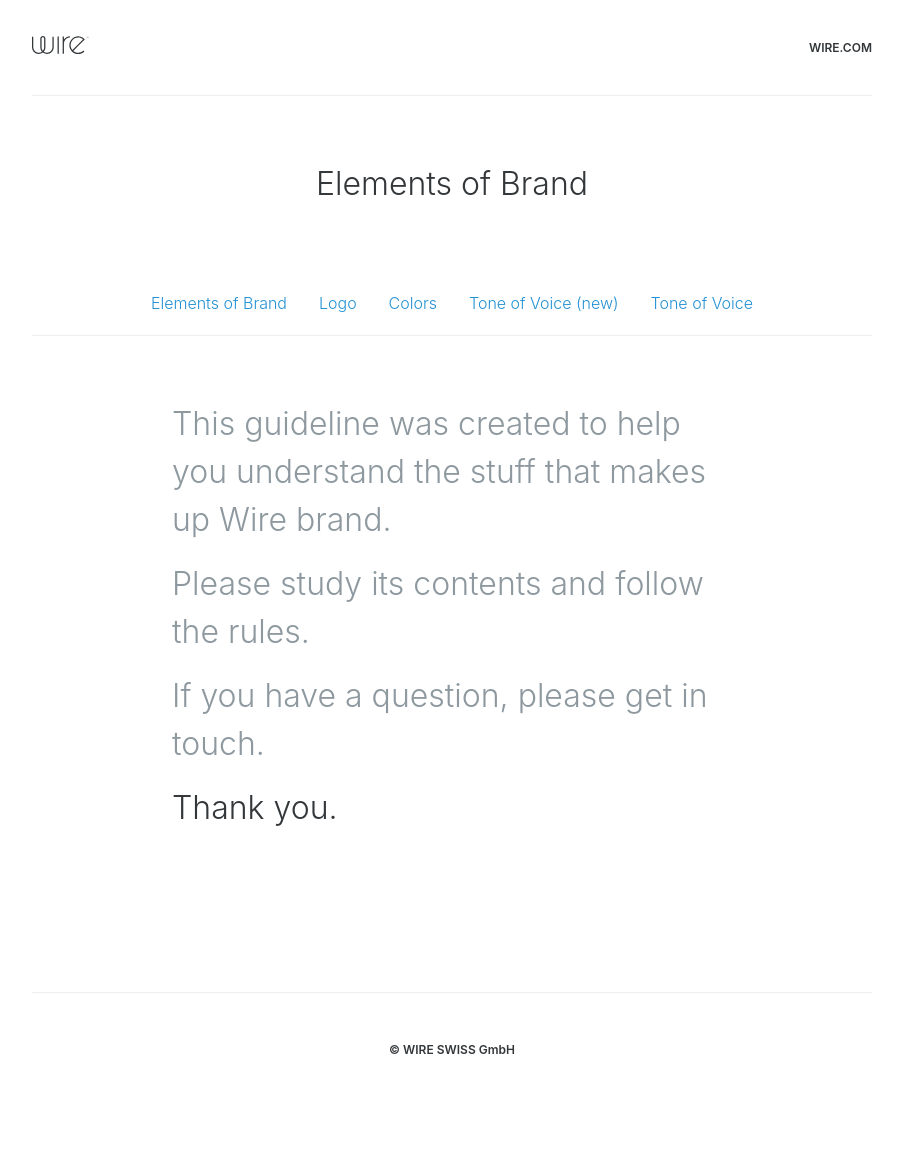
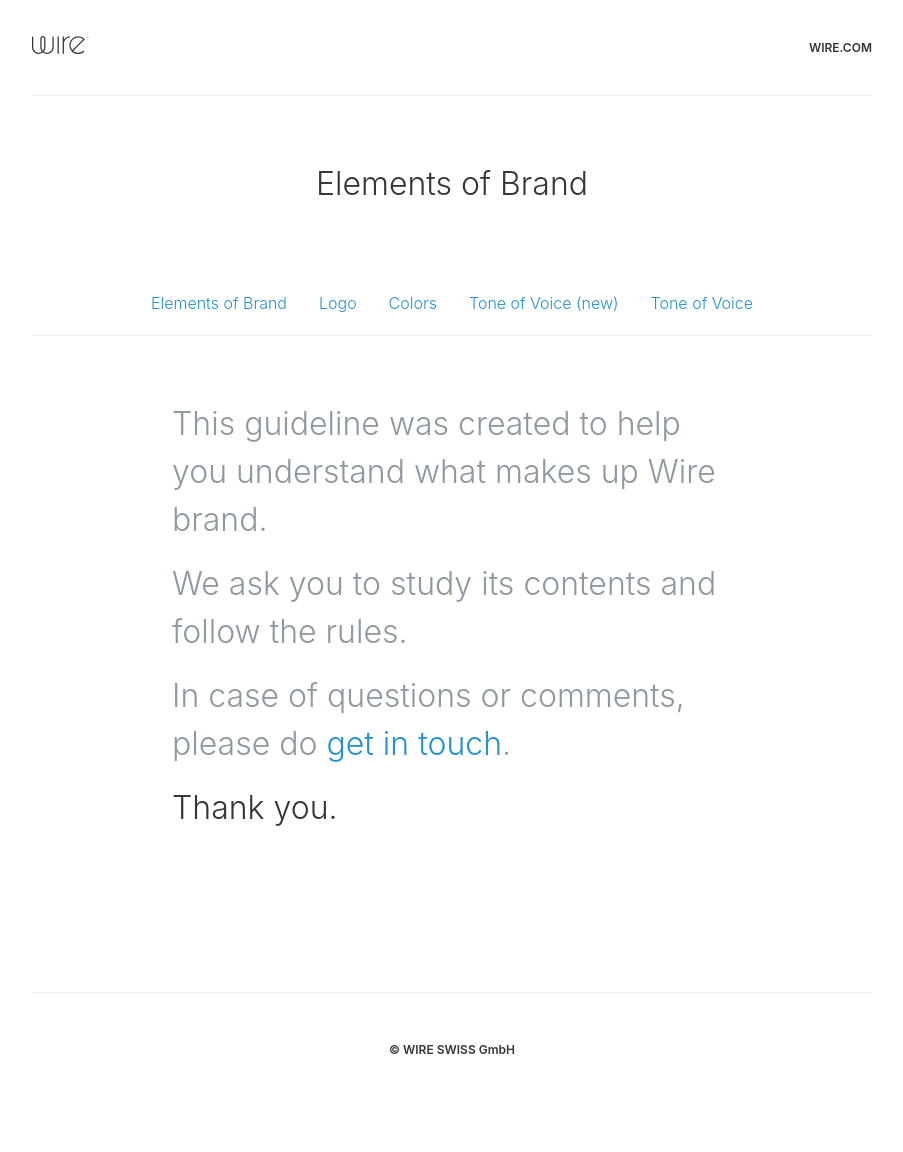
Before and after one commit to wireapp/brand, a Jekyll site: the page built from index.html, in a window 1280 px wide. Shown: the whole page, without its empty margins (188-1091 px from the left). Built offline with Jekyll 4.4.1, drawn with Linux system fonts in a browser that asks for light colours.

Commit message:
More copy stuff

```diff
--- a/index.html
+++ b/index.html
@@ -3,7 +3,7 @@
 title: Home
 ---
 
-<p class="large">This guideline was created to help you understand the stuff that makes up Wire brand.</p>
-<p class="large">Please study its contents and follow the rules.</p>
-<p class="large">If you have a question, please <mailto:brand@wire.com>get in touch</a>.</p>
+<p class="large">This guideline was created to help you understand what makes up Wire brand.</p>
+<p class="large">We ask you to study its contents and follow the rules.</p>
+<p class="large">In case of questions or comments, please do <a href="mailto:brand@wire.com">get in touch</a>.</p>
 <p class="large dark">Thank you.</p>
```
